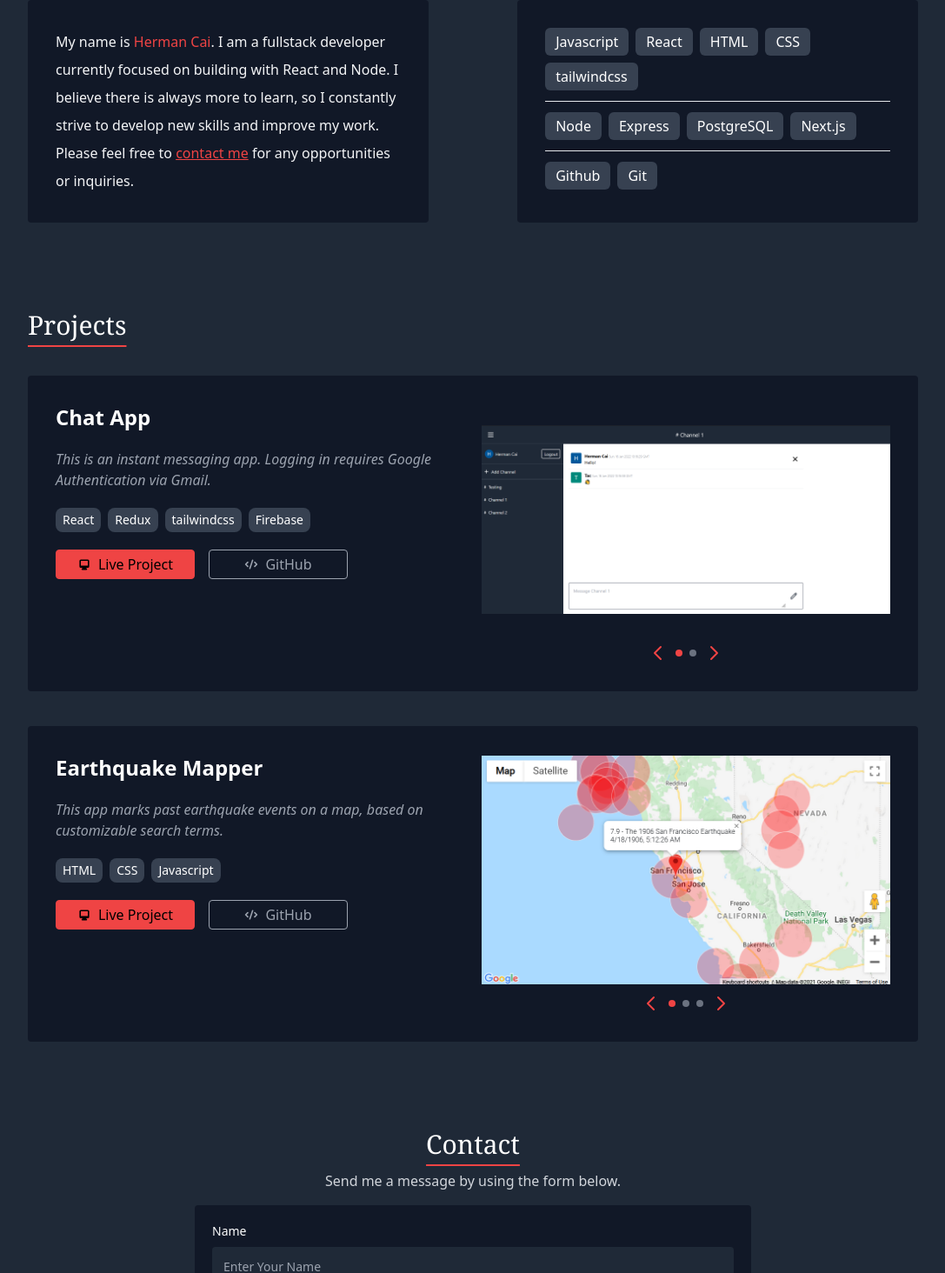
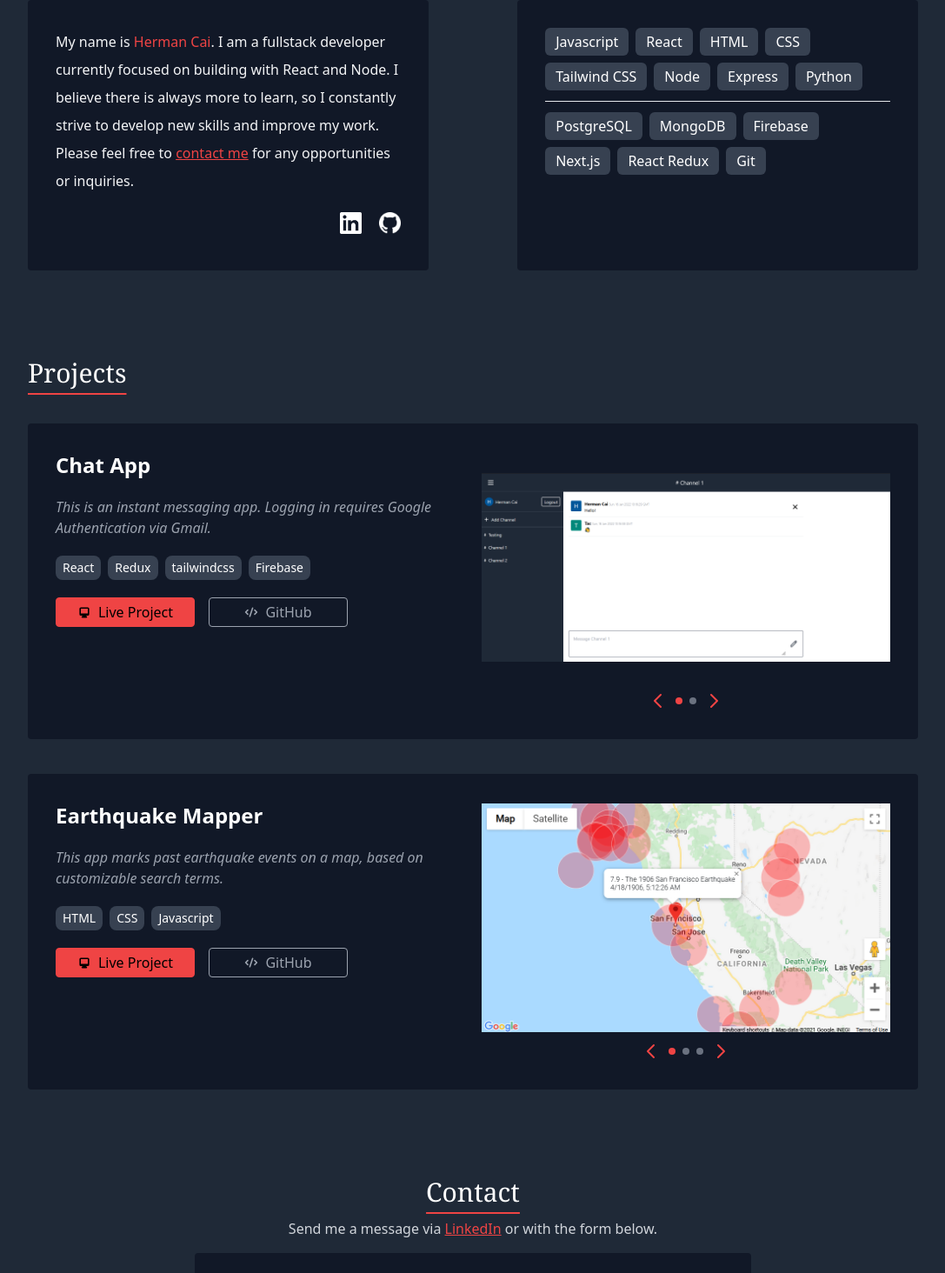
Before and after one commit to hermancai/portfolio, a Next.js app: page / in a window 1280 px wide. Shown: the part 977-2441 px from the top of the page at 87% size, without its empty margins (96-1183 px from the left). Built offline with nearby package versions, Linux system fonts and the light colour scheme.

Commit message:
Add contact links

```diff
--- a/components/About.js
+++ b/components/About.js
@@ -1,3 +1,5 @@
+import ContactIcons from "./ContactIcons";
+
 function About({ id }) {
   return (
     <div id={id} className="flex w-full justify-center pt-[100px]">
@@ -6,19 +8,26 @@ function About({ id }) {
           <p className="sectionLabel">About Me</p>
           <div className="bg-gray-900 p-8 rounded flex-1 leading-loose text-gray-100">
             <p>
-              My name is <span className="text-red-500">Herman Cai</span>. I am a fullstack developer currently focused
-              on building with React and Node. I believe there is always more to learn, so I constantly strive to
-              develop new skills and improve my work. Please feel free to{" "}
+              My name is <span className="text-red-500">Herman Cai</span>. I am
+              a fullstack developer currently focused on building with React and
+              Node. I believe there is always more to learn, so I constantly
+              strive to develop new skills and improve my work. Please feel free
+              to{" "}
               <span
                 className="underline text-red-500 cursor-pointer"
                 onClick={() => {
-                  document.getElementById("contact").scrollIntoView({ behavior: "smooth" });
+                  document
+                    .getElementById("contact")
+                    .scrollIntoView({ behavior: "smooth" });
                 }}
               >
                 contact me
               </span>{" "}
               for any opportunities or inquiries.
             </p>
+            <div className="float-right mt-5">
+              <ContactIcons />
+            </div>
           </div>
         </div>
         <div className="flex flex-col w-full md:w-[45%] space-y-10">
@@ -30,18 +39,18 @@ function About({ id }) {
                 <p className="skillBox">React</p>
                 <p className="skillBox">HTML</p>
                 <p className="skillBox">CSS</p>
-                <p className="skillBox">tailwindcss</p>
+                <p className="skillBox">Tailwind CSS</p>
+                <p className="skillBox">Node</p>
+                <p className="skillBox">Express</p>
+                <p className="skillBox">Python</p>
               </div>
               <hr className="text-gray-500" />
               <div className="flex flex-wrap gap-2">
-                <p className="skillBox">Node</p>
-                <p className="skillBox">Express</p>
                 <p className="skillBox">PostgreSQL</p>
+                <p className="skillBox">MongoDB</p>
+                <p className="skillBox">Firebase</p>
                 <p className="skillBox">Next.js</p>
-              </div>
-              <hr className="text-gray-500" />
-              <div className="flex flex-wrap gap-2">
-                <p className="skillBox">Github</p>
+                <p className="skillBox">React Redux</p>
                 <p className="skillBox">Git</p>
               </div>
             </div>
--- a/components/Contact.js
+++ b/components/Contact.js
@@ -2,11 +2,25 @@ import EmailForm from "./EmailForm";
 
 function Contact({ id }) {
   return (
-    <div id={id} className="flex justify-center items-center w-full mb-10 pt-[100px]">
+    <div
+      id={id}
+      className="flex justify-center items-center w-full mb-10 pt-[100px]"
+    >
       <div className="flex flex-col w-4/5 md:w-1/2 space-y-4">
         <div className="flex flex-col justify-center items-center text-center space-y-3 px-5">
           <p className="sectionLabel">Contact</p>
-          <p className="text-gray-300">Send me a message by using the form below.</p>
+          <p className="text-gray-300">
+            Send me a message via{" "}
+            <a
+              className="underline text-red-500 cursor-pointer"
+              href="https://www.linkedin.com/in/hermancai/"
+              target="_blank"
+              rel="noopener noreferrer"
+            >
+              LinkedIn
+            </a>{" "}
+            or with the form below.
+          </p>
         </div>
         <EmailForm />
       </div>
--- /dev/null
+++ b/components/ContactIcons.js
@@ -0,0 +1,34 @@
+import Image from "next/image";
+
+function ContactIcons() {
+  return (
+    <div className="flex flex-wrap gap-5">
+      <a
+        href="https://www.linkedin.com/in/hermancai/"
+        target="_blank"
+        rel="noopener noreferrer"
+      >
+        <Image
+          src="/images/In-White-96@2x.png"
+          alt="linkedin logo"
+          width={25}
+          height={25}
+        />
+      </a>
+      <a
+        href="https://github.com/hermancai"
+        target="_blank"
+        rel="noopener noreferrer"
+      >
+        <Image
+          src="/images/GitHub-Mark-Light-64px.png"
+          alt="github logo"
+          width={25}
+          height={25}
+        />
+      </a>
+    </div>
+  );
+}
+
+export default ContactIcons;
--- a/components/Footer.js
+++ b/components/Footer.js
@@ -1,17 +1,12 @@
-import Image from "next/image";
+import ContactIcons from "./ContactIcons";
 
 function Footer() {
   return (
     <div className="flex flex-wrap justify-between items-center w-full bg-gray-900 p-6">
-      <p className="font-light text-gray-400">&copy; {new Date().getFullYear()} Herman Cai</p>
-      <div className="flex flex-wrap gap-5">
-        <a href="https://www.linkedin.com/in/hermancai/" target="_blank" rel="noopener noreferrer">
-          <Image src="/images/In-White-96@2x.png" alt="linkedin logo" width={25} height={25} />
-        </a>
-        <a href="https://github.com/hermancai" target="_blank" rel="noopener noreferrer">
-          <Image src="/images/GitHub-Mark-Light-64px.png" alt="github logo" width={25} height={25} />
-        </a>
-      </div>
+      <p className="font-light text-gray-400">
+        &copy; {new Date().getFullYear()} Herman Cai
+      </p>
+      <ContactIcons />
     </div>
   );
 }
--- a/styles/globals.css
+++ b/styles/globals.css
@@ -12,7 +12,7 @@
   }
 
   .skillBox {
-    @apply rounded-md bg-gray-700 px-3 py-1 w-min;
+    @apply rounded-md bg-gray-700 px-3 py-1 w-min whitespace-nowrap;
   }
 
   .projectLabel {
```
